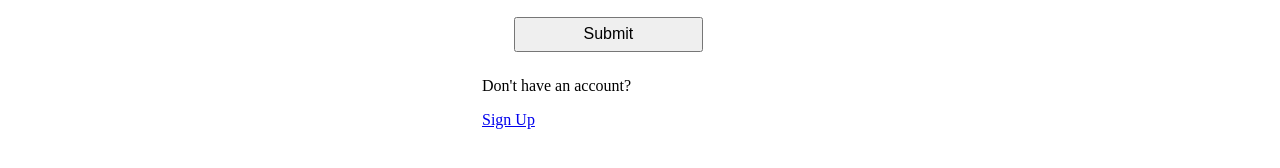
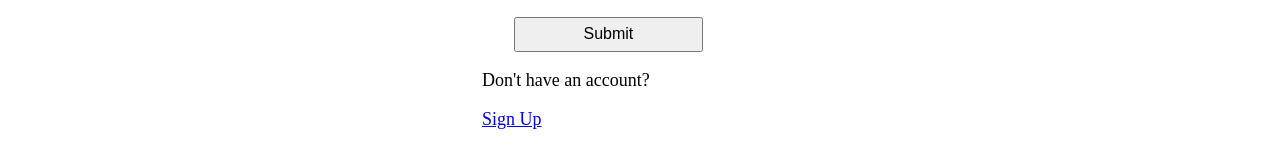
Before and after one commit to jtly4/Planner_Journal, a React (Create React App) app: page /Login in a window 1280 px wide. Shown: the part 472-640 px from the top of the page. Built offline with nearby package versions, Linux system fonts and the light colour scheme.

Commit message:
Update App.css

```diff
--- a/src/App.css
+++ b/src/App.css
@@ -493,8 +493,9 @@
 
 #login_noAccount{
   align-items: center;
-  margin: 4%;
+  margin: 2%;
   margin-left: 25%;
   padding: 0%;
   float: center;
+  font-size: large;
 }
```
